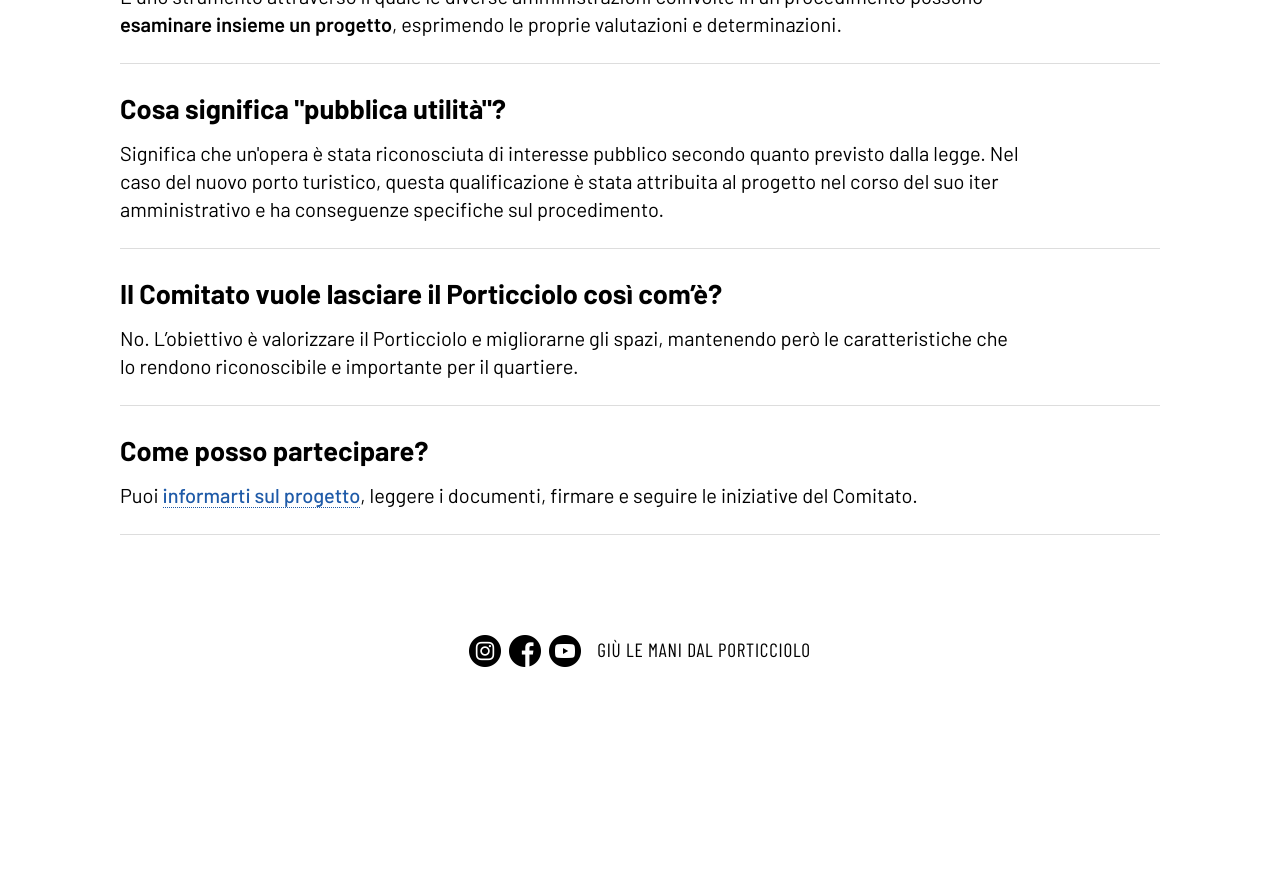
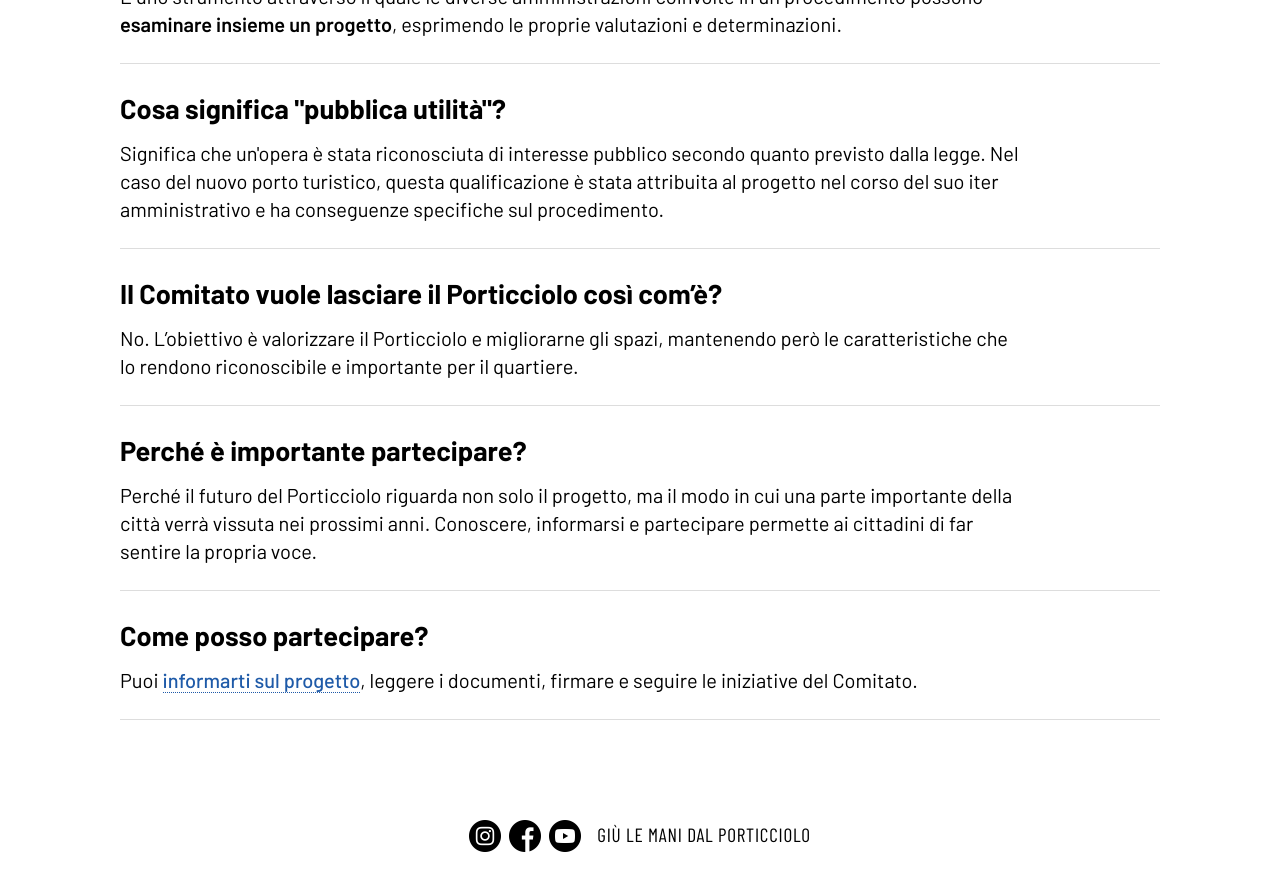
Before and after one commit to giulemanidalporticciolo/giulemanidalporticciolo.github.io, a Jekyll site: the page built from sito/faq.html, in a window 1280 px wide and 900 px high, scrolled down 1801 px. Shown: the top 891 px of the window. Built offline with Jekyll 4.4.1, drawn with Linux system fonts in a browser that asks for light colours; some web fonts are replaced; before the commit the page ends 2516 px from its top, so only the background shows below that.

Commit message:
Update faq.html

```diff
--- a/sito/faq.html
+++ b/sito/faq.html
@@ -128,6 +128,16 @@ description: Le risposte alle domande più comuni sul progetto del porto turisti
       </div>
 
       <div class="faq-item">
+          <h3>Perché è importante partecipare?</h3>
+          <p>
+              Perché il futuro del Porticciolo riguarda non solo il progetto, ma il modo
+              in cui una parte importante della città verrà vissuta nei prossimi anni.
+              Conoscere, informarsi e partecipare permette ai cittadini di far sentire
+              la propria voce.
+          </p>
+      </div>
+
+      <div class="faq-item">
           <h3>Come posso partecipare?</h3>
           <p>
               Puoi <a href="{{ '/sito/progetto/' | relative_url }}">informarti sul progetto</a>,
```
